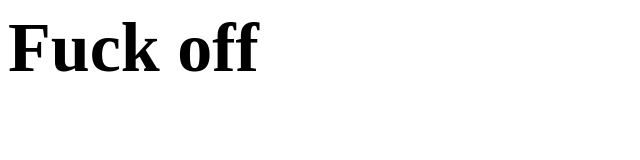
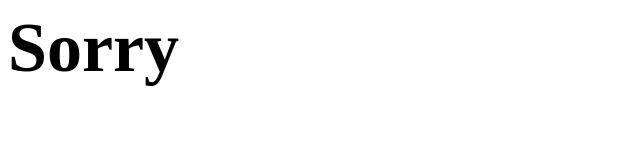
Before and after one commit to sanskar-soni/message, a plain HTML site: page index.html in a window 1280 px wide. Shown: the whole page, without its empty margins (0-640 px from the left). Drawn offline with Linux system fonts and the light colour scheme.

Commit message:
Update index.html

```diff
--- a/index.html
+++ b/index.html
@@ -1,5 +1,5 @@
 <html>
-<head><title>Lodu Paras</title></head>
+<head><title>Hello Sona</title></head>
 <style>
 h1{
  text-align:centre;
@@ -7,6 +7,6 @@ h1{
 }
 </style>
 <body>
-<h1>Fuck off</h1>
+<h1>Sorry</h1>
 </body>
 </html>
```
